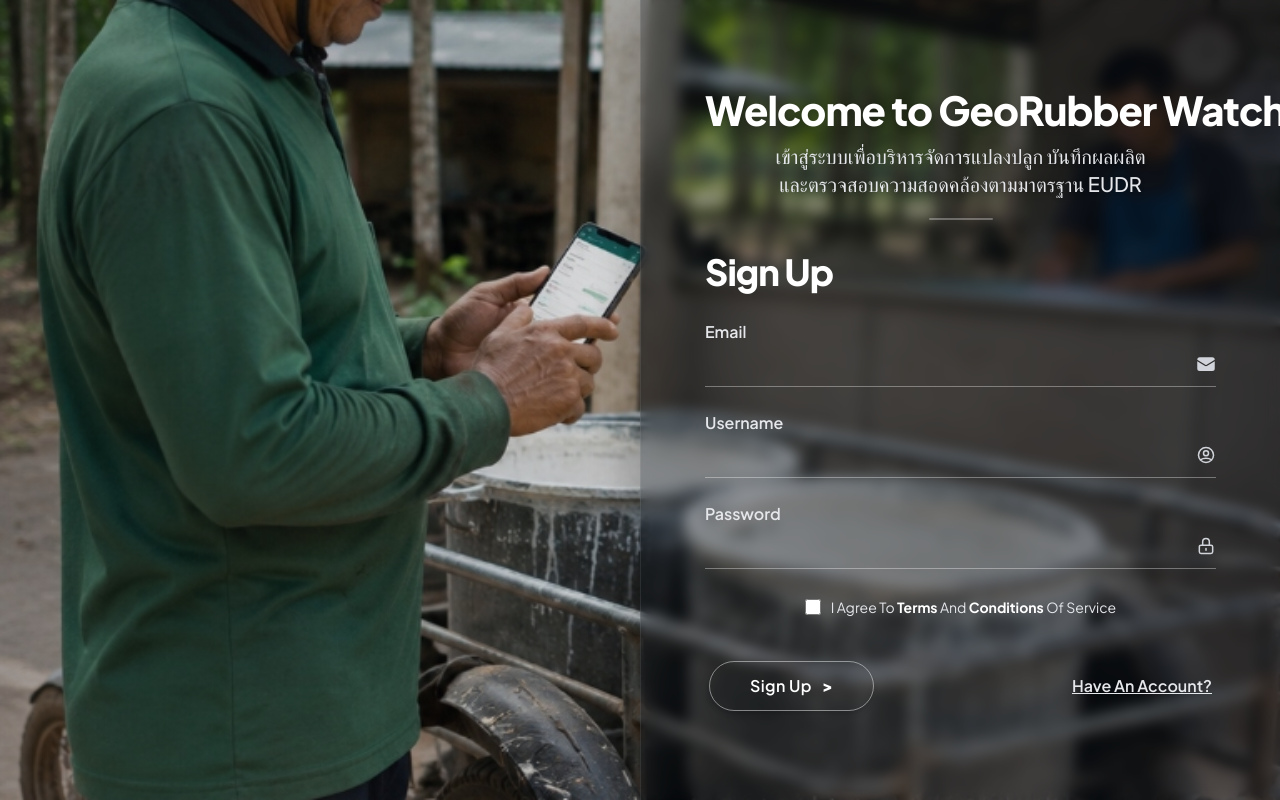
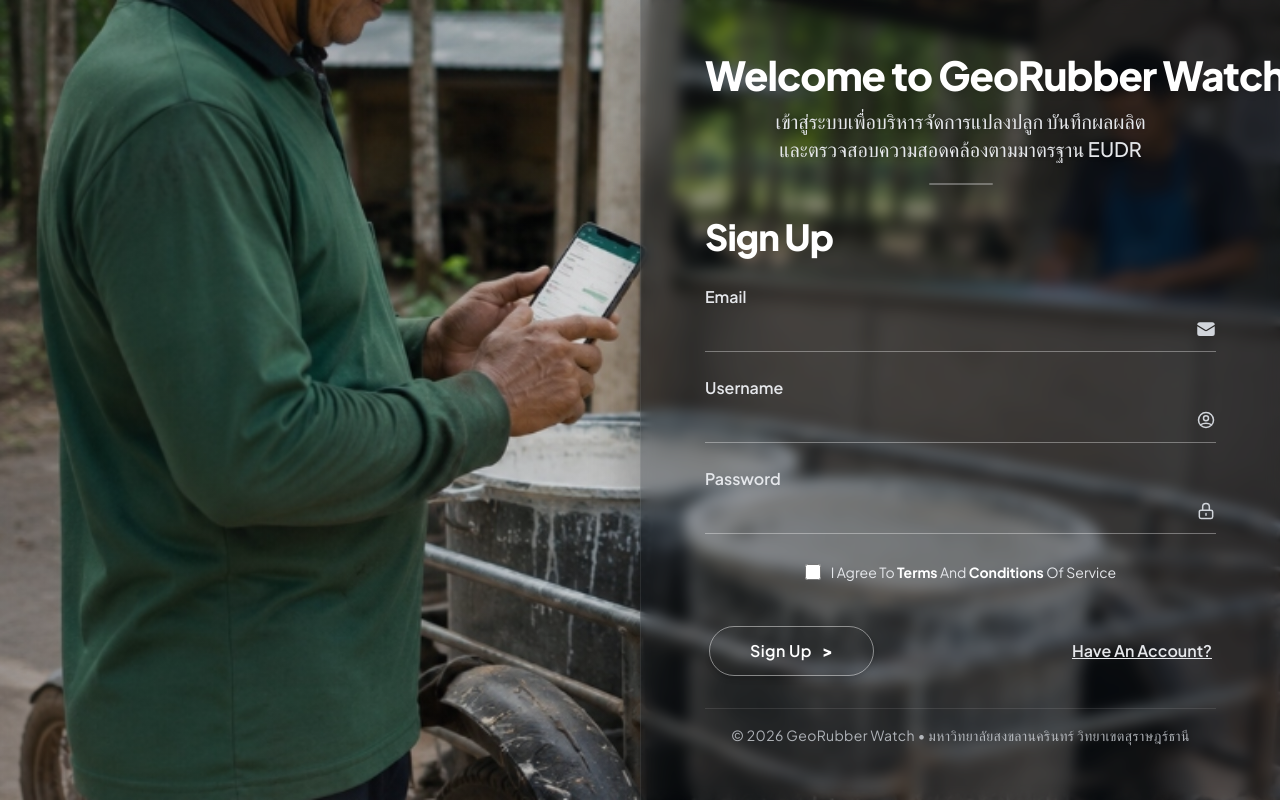
Before and after one commit to Manatsanan066/GeoRubber-Watch, a PHP site: page /RB/login.php in a window 1280 px wide. Run offline with PHP 8.4, Linux system fonts and the light colour scheme; some libraries are stand-ins or nearby versions; some web fonts are replaced.

Commit message:
feat(login): add PSU Surat Thani copyright footer

```diff
--- a/login.php
+++ b/login.php
@@ -213,6 +213,11 @@ if (!empty($redirect)) {
 
                 </form>
 
+                <!-- Footer Copyright -->
+                <div class="w-full text-center mt-8 pt-4 border-t border-white/10 text-xs sm:text-sm text-gray-300/80 font-normal tracking-wide">
+                    &copy; 2026 GeoRubber Watch &bull; มหาวิทยาลัยสงขลานครินทร์ วิทยาเขตสุราษฎร์ธานี
+                </div>
+
             </div>
 
         </div>
```
